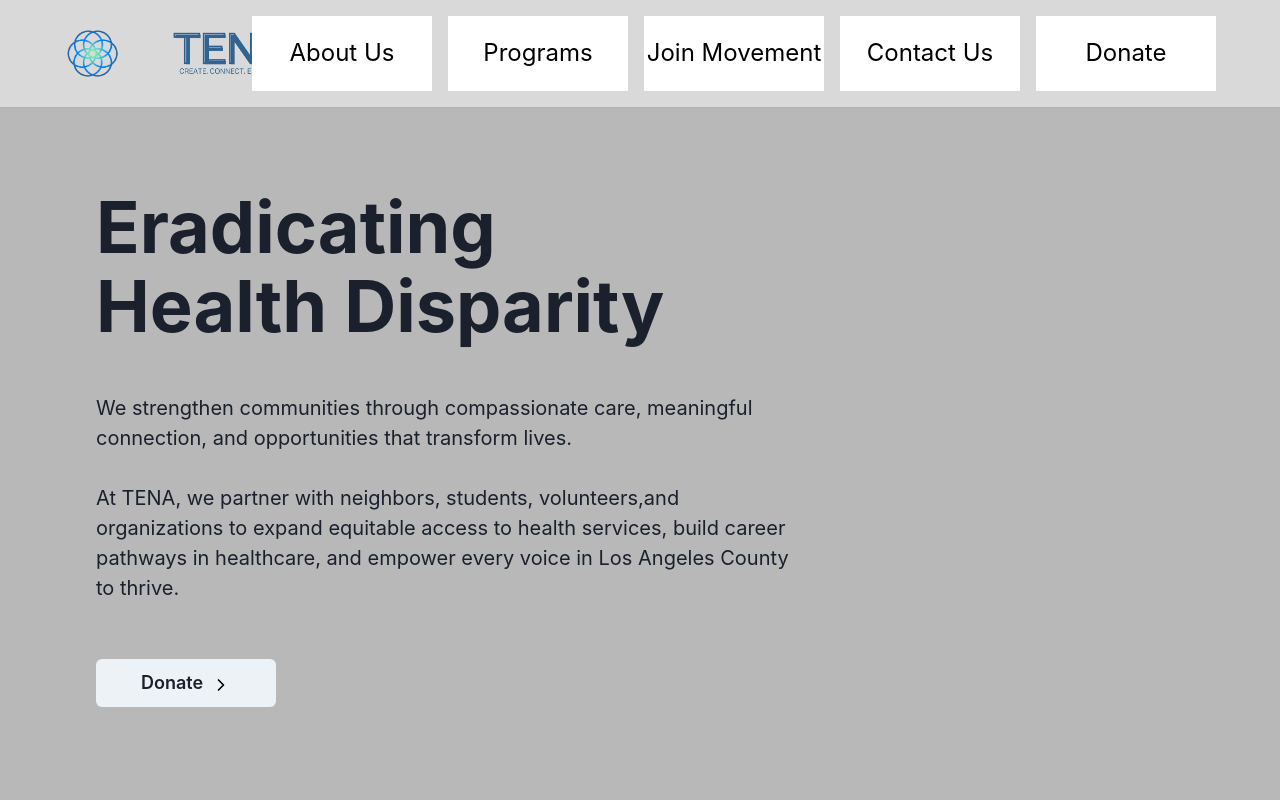
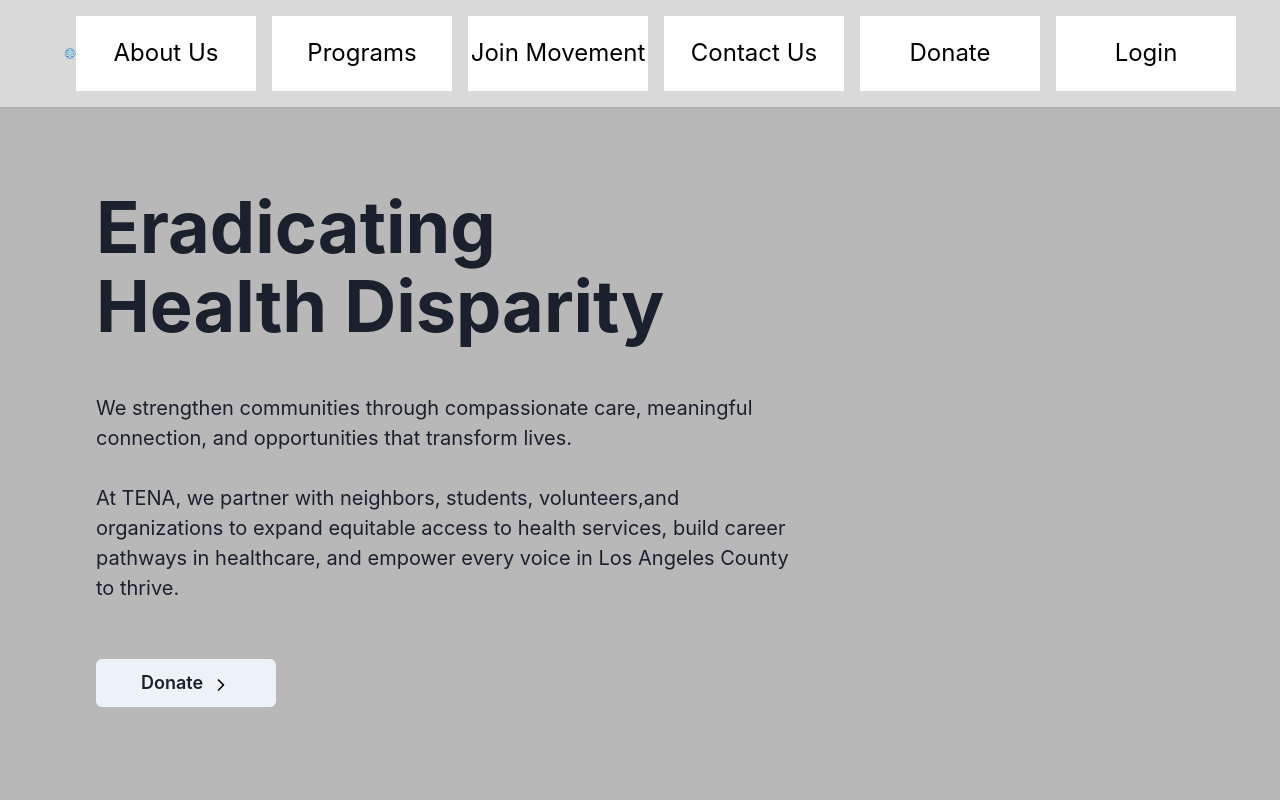
Before and after one commit to Cobby914/TENA, a React (Vite) app in the folder client/: page / in a window 1280 px wide. Shown: the top 800 px of the page. Built offline with nearby package versions, Linux system fonts and the light colour scheme; no server answers.

Commit message:
Quick login button.

```diff
--- a/client/src/components/home/layout/Navbar.jsx
+++ b/client/src/components/home/layout/Navbar.jsx
@@ -63,6 +63,10 @@ export default function Navbar() {
           <NavLink to="/donate">
             <Button>Donate</Button>
           </NavLink>
+
+          <NavLink to="/login">
+            <Button>Login</Button>
+          </NavLink>
         </Flex>
 
       </Flex>
```
